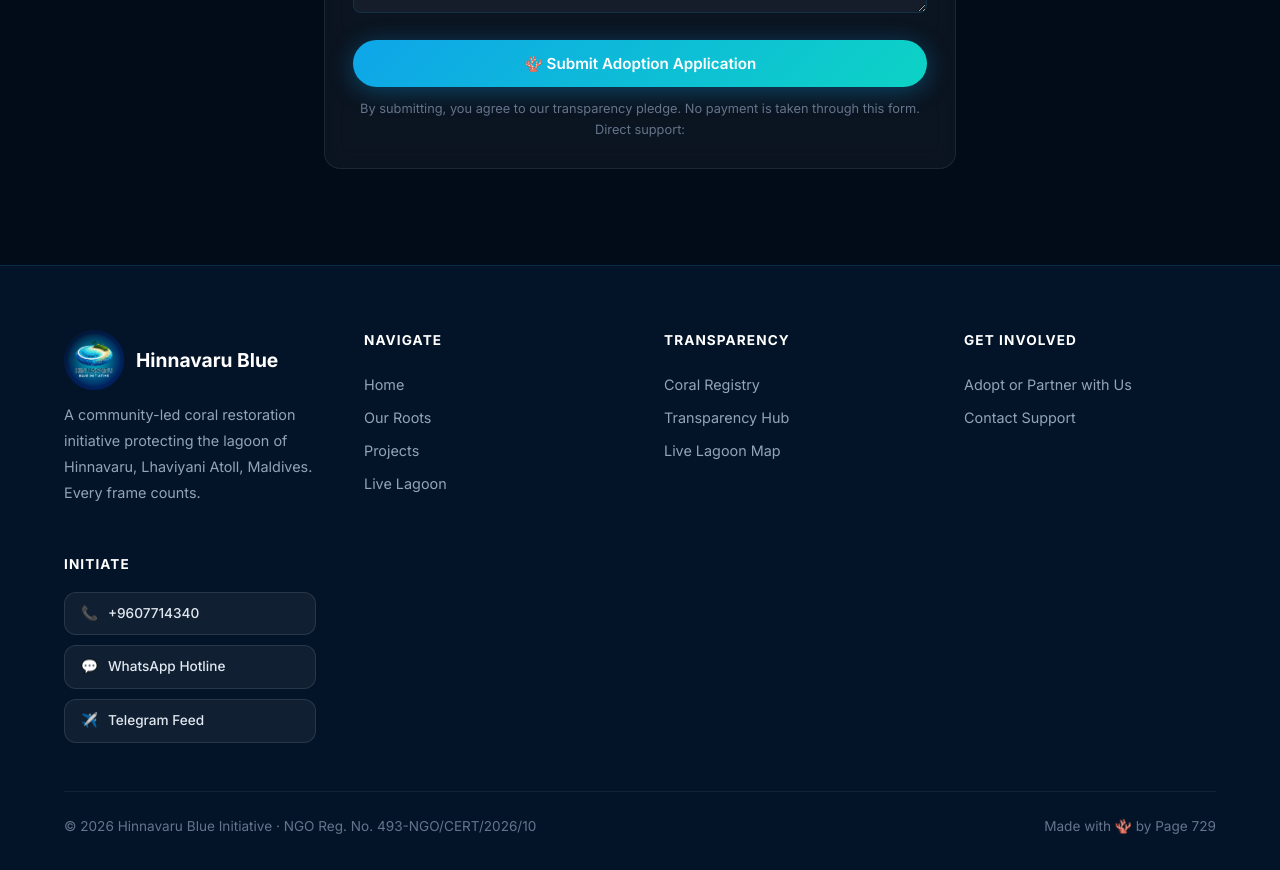
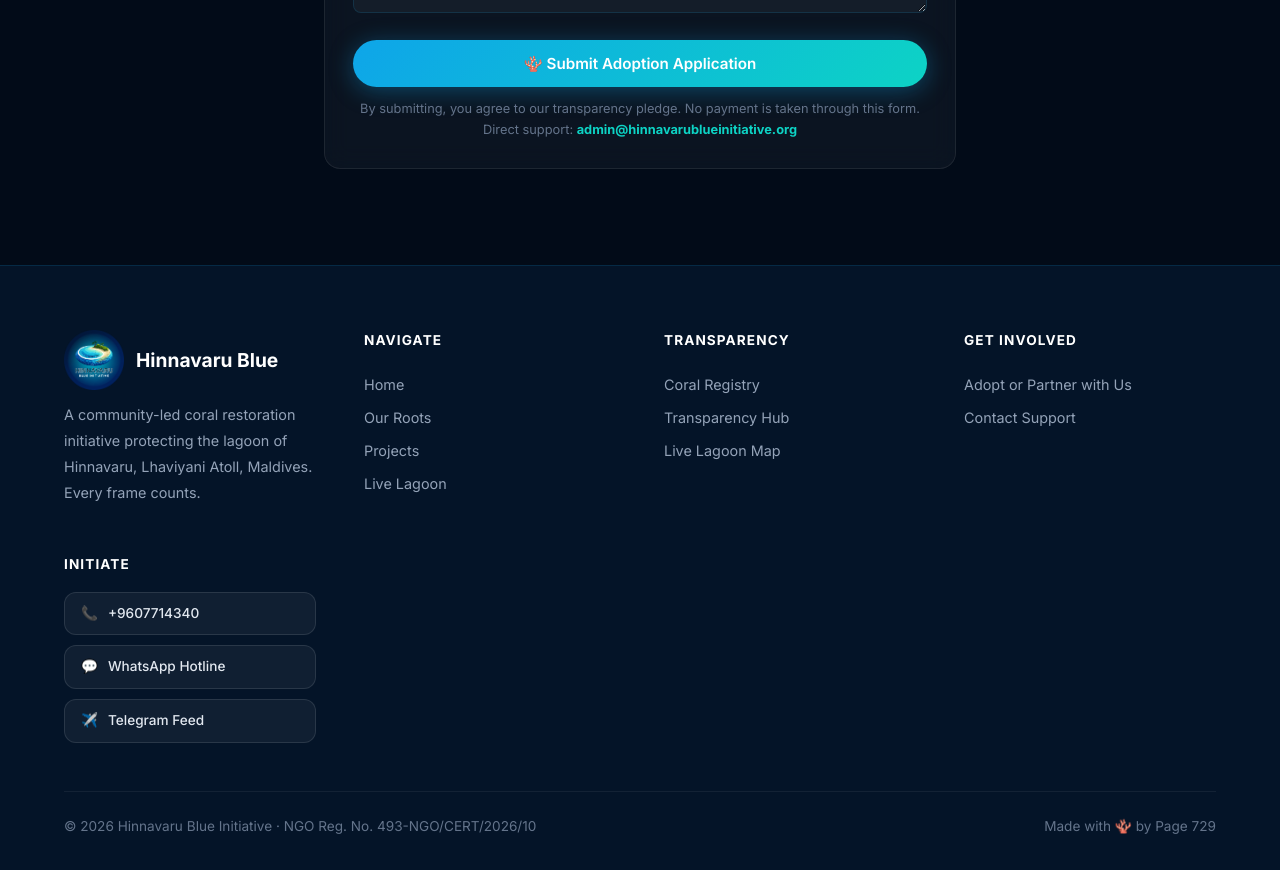
Before and after one commit to mirerz/hinnavaru-blue, a React (Vite) app: page /sponsor in a window 1280 px wide. Shown: the part 2360-3230 px from the top of the page. Built offline with nearby package versions, Linux system fonts and the light colour scheme.

Commit message:
chore: fix missing CMS_CONFIG fields for links and emails

```diff
--- a/src/data/cms.js
+++ b/src/data/cms.js
@@ -16,8 +16,12 @@ export const CMS_CONFIG = {
   admin_email: "admin@hinnavarublueinitiative.org",
   founder_email: "founder@hinnavarublueinitiative.org",
   hello_email: "hello@hinnavarublueinitiative.org",
+  contact_email: "hello@hinnavarublueinitiative.org",
+  support_email: "admin@hinnavarublueinitiative.org",
   hotline: "+9607714340",
   mailer_url: "https://mailer-service-1085797488900.asia-southeast1.run.app/send",
+  whatsapp_link: "https://wa.me/9607714340",
+  telegram_link: "https://t.me/9607714340",
   socials: {
     whatsapp_link: "https://wa.me/9607714340",
     telegram_link: "https://t.me/9607714340"
```
